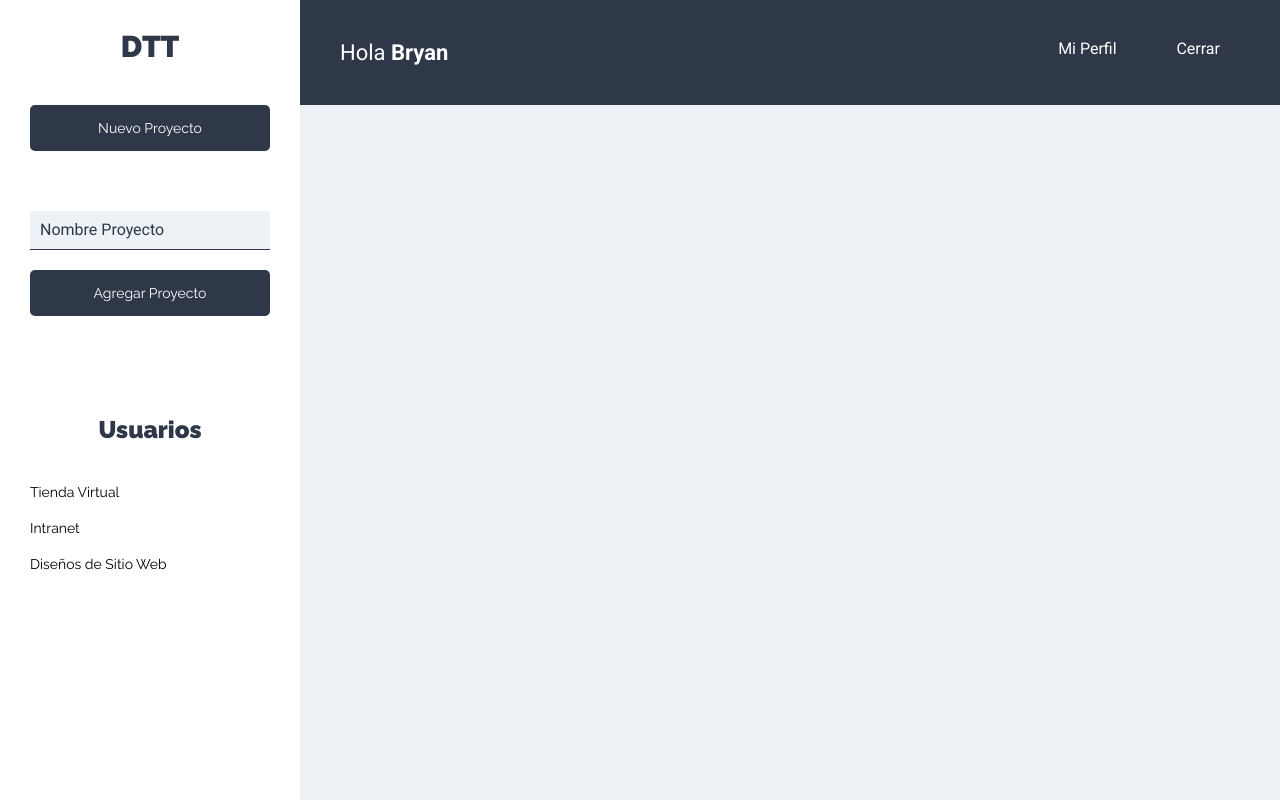
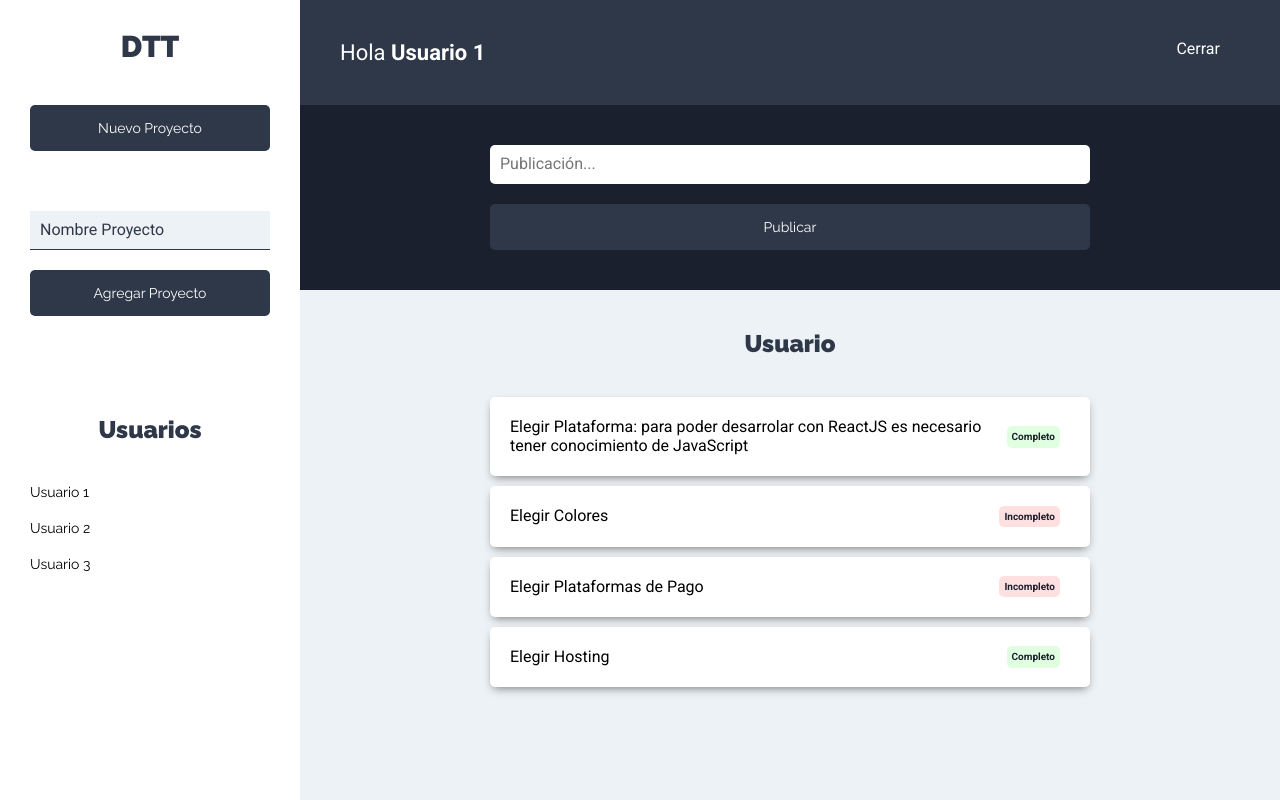
Before and after one commit to bryan967132/PracticasIniciales_DesarrolloWeb, a React (Create React App) app in the folder frontend/: page /proyectos in a window 1280 px wide. Built offline with nearby package versions, Linux system fonts and the light colour scheme.

Commit message:
Interfaz

```diff
--- a/frontend/src/components/layout/Barra.js
+++ b/frontend/src/components/layout/Barra.js
@@ -3,11 +3,8 @@ import React from 'react';
 const Barra = () => {
     return (
         <header className="app-header">
-            <p className="nombre-usuario">Hola <span>Bryan</span></p>
+            <p className="nombre-usuario">Hola <span>Usuario 1</span></p>
 
-            <nav className="nav-secundario">
-                <a href="#!">Mi Perfil</a>
-            </nav>
             <nav className="nav-principal">
                 <a href="#!">Cerrar</a>
             </nav>
--- a/frontend/src/components/proyectos/ListadoProyectos.js
+++ b/frontend/src/components/proyectos/ListadoProyectos.js
@@ -3,9 +3,9 @@ import Proyecto from "./Proyecto";
 
 const ListadoProyectos = () => {
     const proyectos = [
-        {nombre: 'Tienda Virtual'},
-        {nombre: 'Intranet'},
-        {nombre: 'Diseños de Sitio Web'}
+        {nombre: 'Usuario 1'},
+        {nombre: 'Usuario 2'},
+        {nombre: 'Usuario 3'}
     ]
 
     return (
--- a/frontend/src/components/proyectos/Proyectos.js
+++ b/frontend/src/components/proyectos/Proyectos.js
@@ -1,6 +1,8 @@
 import React from 'react'
 import Sidebar from '../layout/Sidebar';
 import Barra from '../layout/Barra'
+import FormTarea from '../tareas/FormTarea';
+import ListadoTareas from '../tareas/ListadoTareas';
 
 const Proyectos = () => {
     return (
@@ -11,8 +13,9 @@ const Proyectos = () => {
                 <Barra/>
 
                 <main>
+                    <FormTarea/>
                     <div className="contenedor-tareas">
-
+                        <ListadoTareas/>
                     </div>
                 </main>
             </div>
--- /dev/null
+++ b/frontend/src/components/tareas/FormTarea.js
@@ -0,0 +1,27 @@
+import React from 'react';
+
+const FormTarea = () => {
+    return(
+        <div className="formulario">
+            <form>
+                <div className="contenedor-input">
+                    <input
+                        type="text"
+                        className="input-text"
+                        placeholder="Publicación..."
+                        name="nombre"
+                    />
+                </div>
+                <div className="contenedor-input">
+                    <input
+                        type="submit"
+                        className="btn btn-primario btn-submit btn-block"
+                        value="Publicar"
+                    />
+                </div>
+            </form>
+        </div>
+    );
+}
+
+export default FormTarea;
--- /dev/null
+++ b/frontend/src/components/tareas/ListadoTareas.js
@@ -0,0 +1,29 @@
+import React,{Fragment} from 'react';
+import Tarea from './Tarea';
+
+const ListadoTareas = () => {
+    const tareasProyecto = [
+        {nombre: 'Elegir Plataforma: para poder desarrolar con ReactJS es necesario tener conocimiento de JavaScript', estado: true},
+        {nombre: 'Elegir Colores', estado: false},
+        {nombre: 'Elegir Plataformas de Pago', estado: false},
+        {nombre: 'Elegir Hosting', estado: true}
+    ];
+
+    return(
+        <Fragment>
+            <h2>Usuario</h2>
+            <ul className="listado-tareas">
+                {tareasProyecto.length === 0
+                    ? (<li className="tarea"><p>No hay tareas</p></li>)
+                    : tareasProyecto.map(tarea =>(
+                        <Tarea
+                            tarea = {tarea}
+                        />
+                    ))
+                }
+            </ul>
+        </Fragment>
+    );
+}
+
+export default ListadoTareas;
--- /dev/null
+++ b/frontend/src/components/tareas/Tarea.js
@@ -0,0 +1,30 @@
+import React from "react";
+
+const Tarea = ({tarea}) => {
+    return(
+        <li className="tarea sombra">
+            <p>{tarea.nombre}</p>
+
+            <div className="estado">
+                {tarea.estado
+                ?
+                    (
+                        <button
+                            type="button"
+                            className="completo"
+                        >Completo</button>
+                    )
+                :
+                    (
+                        <button
+                            type="button"
+                            className="incompleto"
+                        >Incompleto</button>
+                    )
+                }
+            </div>
+        </li>
+    );
+}
+
+export default Tarea;
```
